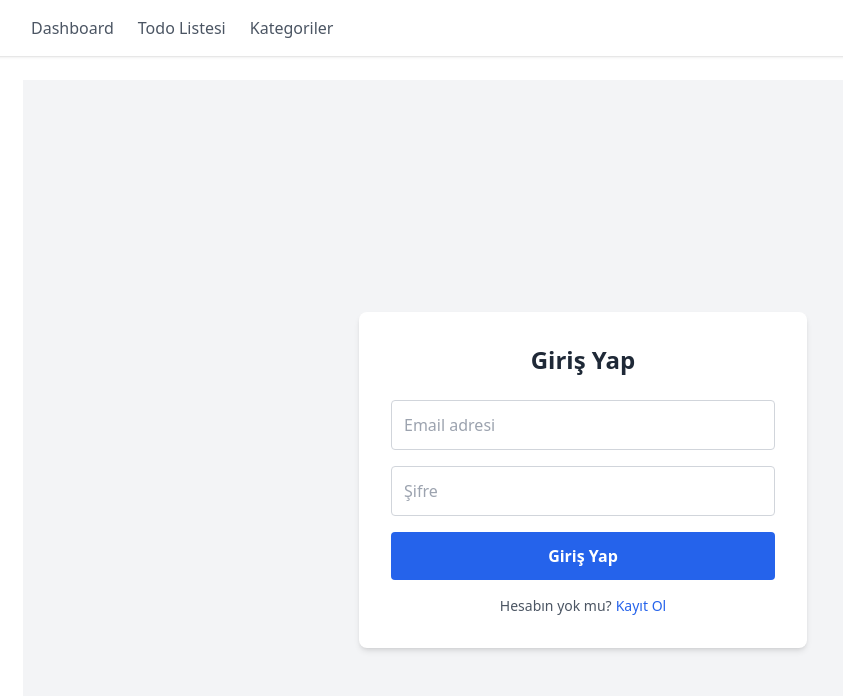
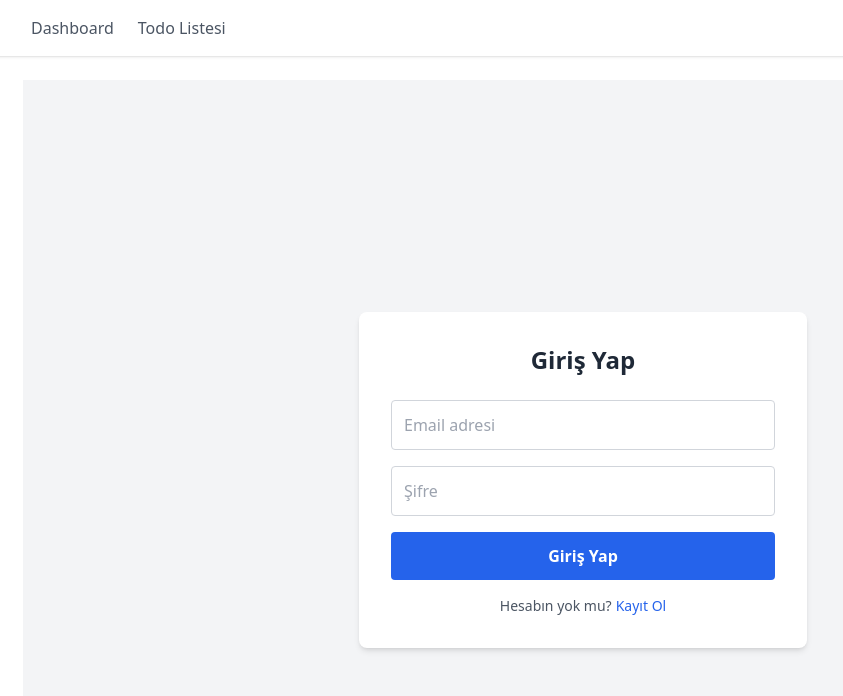
Before and after one commit to BeyzaNurCeyhann/react-todo-client, a React (Vite) app: page /login in a window 1280 px wide. Shown: the top 696 px of the page, without its empty margins (57-900 px from the left). Built offline with nearby package versions, Linux system fonts and the light colour scheme; no server answers.

Commit message:
Yalnıca adminin kategori sayfalarını görüntüleybilir hale getirildi

```diff
--- a/src/components/common/Navbar.jsx
+++ b/src/components/common/Navbar.jsx
@@ -3,10 +3,14 @@
 function Navbar() {
   const { pathname } = useLocation();
   const navigate = useNavigate();
+
   const token = localStorage.getItem('token');
+  const userString = localStorage.getItem('user');
+  const user = userString ? JSON.parse(userString) : null;
 
   const handleLogout = () => {
     localStorage.removeItem('token');
+    localStorage.removeItem('user');
     navigate('/login');
   };
 
@@ -23,9 +27,13 @@
         <div className="flex space-x-6">
           <Link to="/" className={linkClass('/')}>Dashboard</Link>
           <Link to="/todos" className={linkClass('/todos')}>Todo Listesi</Link>
-          <Link to="/categories" className={linkClass('/categories')}>
-            Kategoriler
-          </Link>
+
+          {/* 🔐 Sadece admin kullanıcılar kategorileri görebilir */}
+          {user?.role === 'admin' && (
+            <Link to="/categories" className={linkClass('/categories')}>
+              Kategoriler
+            </Link>
+          )}
         </div>
 
         {/* Sağ taraf butonlar */}
--- a/src/pages/LoginPage.jsx
+++ b/src/pages/LoginPage.jsx
@@ -38,6 +38,7 @@
                     toast.success('Giriş başarılı!');
                 }
                 localStorage.setItem('token', res.data.token);
+                localStorage.setItem('user', JSON.stringify(res.data.user));
                 navigate('/dashboard');
             } catch (error) {
                 if (error.response?.data?.errors) {
--- a/src/utils/axiosInstance.js
+++ b/src/utils/axiosInstance.js
@@ -7,6 +7,7 @@
 instance.interceptors.request.use(
   (config) => {
     const token = localStorage.getItem('token');
+
     if (token) {
       config.headers.Authorization = `Bearer ${token}`;
     }
```
